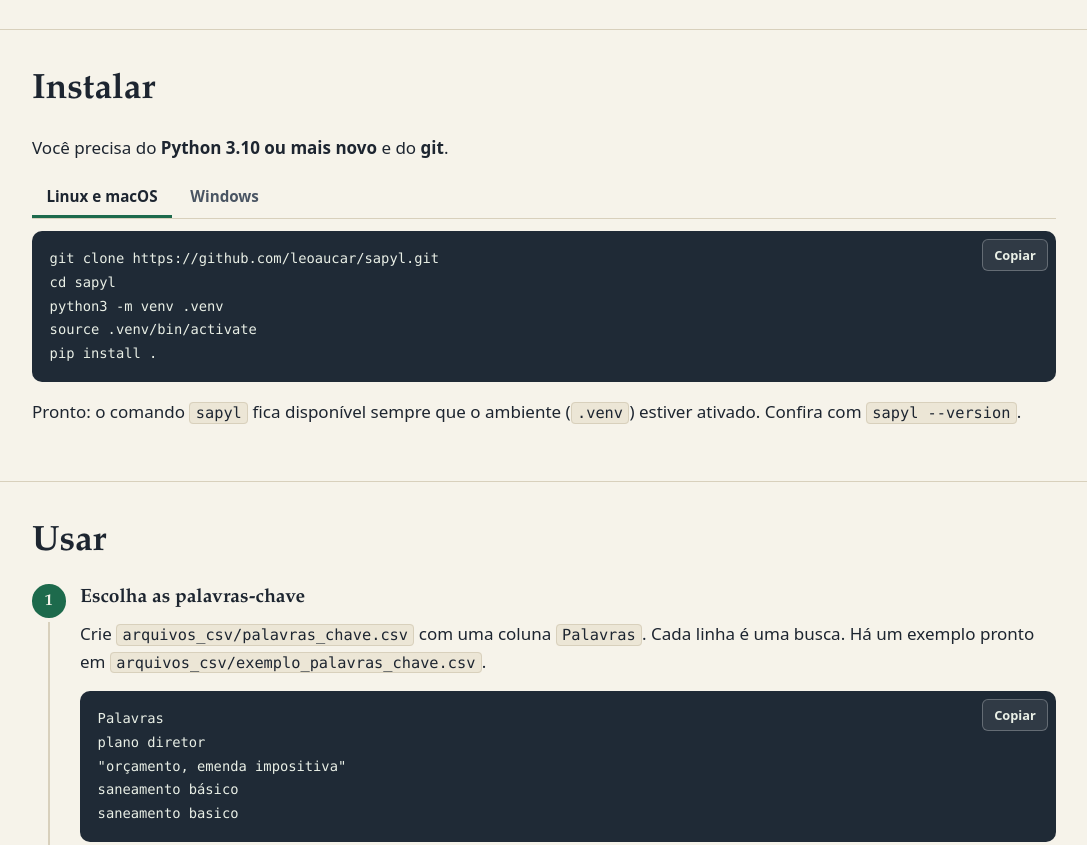
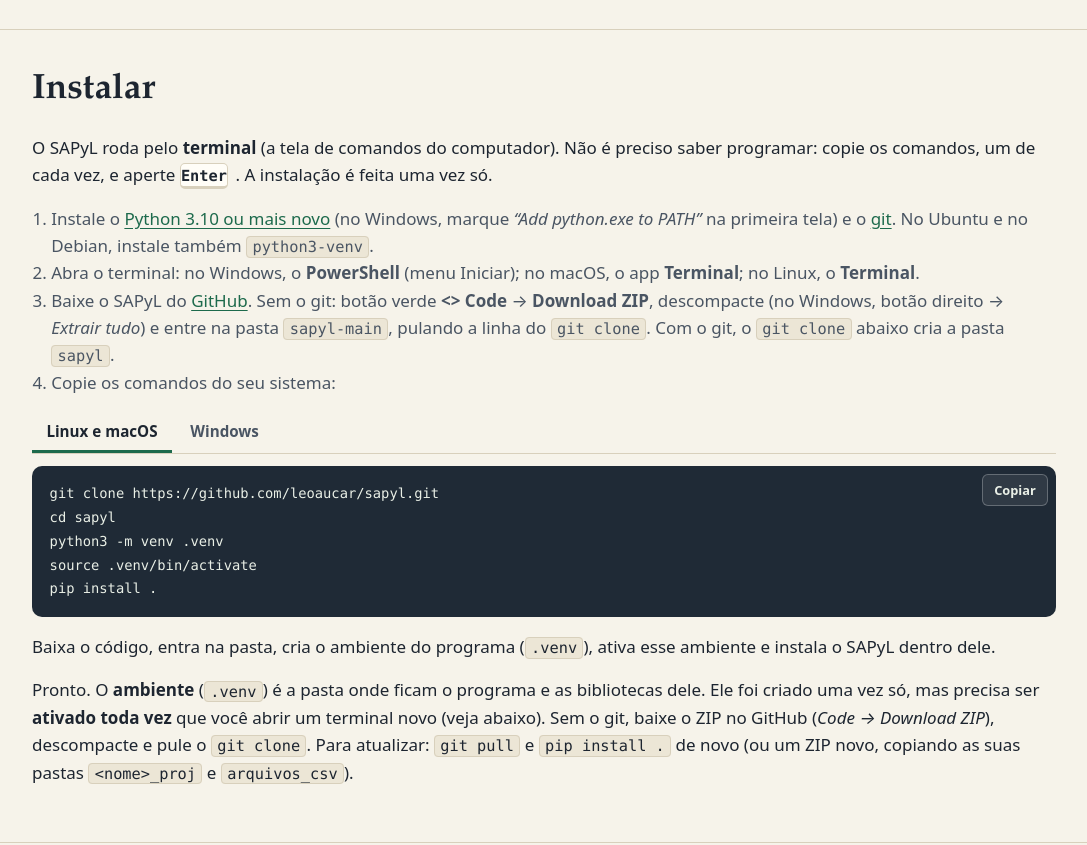
Before and after one commit to leoaucar/sapl_scrap, a plain HTML site: page docs/index.html in a window 1280 px wide. Shown: the part 2500-3345 px from the top of the page, without its empty margins (96-1183 px from the left). Drawn offline with Linux system fonts and the light colour scheme.

Commit message:
Instalação passo a passo para iniciantes (Python, terminal, GitHub, ambiente, atualizar) no README e na página; Fase 2d no ROADMAP: versões para baixar (.exe, Linux, macOS)

```diff
--- a/docs/index.html
+++ b/docs/index.html
@@ -254,7 +254,23 @@
 
     <section class="secao" id="instalar" aria-labelledby="titulo-instalar">
       <h2 id="titulo-instalar">Instalar</h2>
-      <p>Você precisa do <strong>Python 3.10 ou mais novo</strong> e do <strong>git</strong>.</p>
+      <p>O SAPyL roda pelo <strong>terminal</strong> (a tela de comandos do computador). Não é
+        preciso saber programar: copie os comandos, um de cada vez, e aperte <kbd>Enter</kbd>.
+        A instalação é feita uma vez só.</p>
+      <ol class="dicas">
+        <li>Instale o <a href="https://www.python.org/downloads/">Python 3.10 ou mais novo</a>
+          (no Windows, marque <em>“Add python.exe to PATH”</em> na primeira tela) e o
+          <a href="https://git-scm.com/downloads">git</a>. No Ubuntu e no Debian, instale também
+          <code>python3-venv</code>.</li>
+        <li>Abra o terminal: no Windows, o <strong>PowerShell</strong> (menu Iniciar); no macOS,
+          o app <strong>Terminal</strong>; no Linux, o <strong>Terminal</strong>.</li>
+        <li>Baixe o SAPyL do <a href="https://github.com/leoaucar/sapyl">GitHub</a>. Sem o git:
+          botão verde <strong>&lt;&gt; Code</strong> → <strong>Download ZIP</strong>, descompacte
+          (no Windows, botão direito → <em>Extrair tudo</em>) e entre na pasta
+          <code>sapyl-main</code>, pulando a linha do <code>git clone</code>. Com o git, o
+          <code>git clone</code> abaixo cria a pasta <code>sapyl</code>.</li>
+        <li>Copie os comandos do seu sistema:</li>
+      </ol>
 
       <div class="abas" data-abas>
         <div class="abas__lista" role="tablist" aria-label="Sistema operacional" hidden>
@@ -268,6 +284,8 @@
 python3 -m venv .venv
 source .venv/bin/activate
 pip install .</code></pre>
+          <p>Baixa o código, entra na pasta, cria o ambiente do programa (<code>.venv</code>),
+            ativa esse ambiente e instala o SAPyL dentro dele.</p>
         </div>
         <div class="abas__painel" role="tabpanel" id="painel-windows" aria-labelledby="aba-windows">
           <h3 class="abas__titulo">Windows (PowerShell)</h3>
@@ -276,10 +294,18 @@
 py -m venv .venv
 .venv\Scripts\Activate.ps1
 pip install .</code></pre>
+          <p>Se aparecer <em>“a execução de scripts foi desabilitada neste sistema”</em>, rode uma
+            vez <code>Set-ExecutionPolicy -Scope CurrentUser RemoteSigned</code>, responda
+            <kbd>S</kbd> e ative de novo.</p>
         </div>
       </div>
-      <p>Pronto: o comando <code>sapyl</code> fica disponível sempre que o ambiente
-        (<code>.venv</code>) estiver ativado. Confira com <code>sapyl --version</code>.</p>
+      <p>Pronto. O <strong>ambiente</strong> (<code>.venv</code>) é a pasta onde ficam o programa
+        e as bibliotecas dele. Ele foi criado uma vez só, mas precisa ser
+        <strong>ativado toda vez</strong> que você abrir um terminal novo (veja abaixo). Sem
+        o git, baixe o ZIP no GitHub (<em>Code → Download ZIP</em>), descompacte e pule o
+        <code>git clone</code>. Para atualizar: <code>git pull</code> e <code>pip install .</code>
+        de novo (ou um ZIP novo, copiando as suas pastas <code>&lt;nome&gt;_proj</code> e
+        <code>arquivos_csv</code>).</p>
     </section>
 
     <section class="secao" id="usar" aria-labelledby="titulo-usar">
@@ -310,7 +336,16 @@
         </li>
         <li>
           <h3>Rode o programa</h3>
+          <p>Toda vez que for usar: abra o terminal, entre na pasta do SAPyL e ative o
+            ambiente.</p>
+          <pre><code>cd sapyl
+source .venv/bin/activate      # Linux e macOS
+.venv\Scripts\Activate.ps1     # Windows (PowerShell)</code></pre>
+          <p>Com o ambiente ativado, a linha do terminal começa com <code>(.venv)</code>. Então:</p>
           <pre><code>sapyl</code></pre>
+          <p>Se aparecer <em>“command not found”</em> ou <em>“o termo 'sapyl' não é
+            reconhecido”</em>, o ambiente não está ativado ou você está fora da pasta do
+            SAPyL.</p>
           <p>Ele mostra um menu no terminal; escolha com as setas e <kbd>Enter</kbd>:</p>
           <ul class="menu-programa">
             <li>Novo projeto</li>
```
Also changed, not shown: 4 other files.
